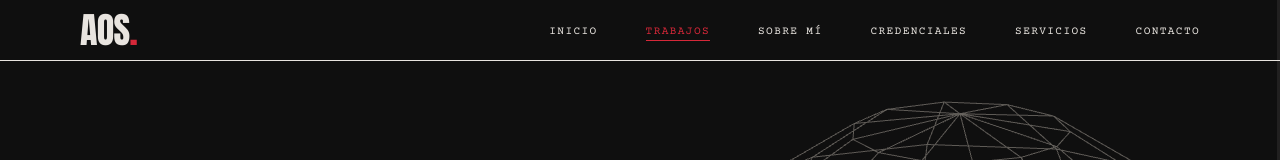
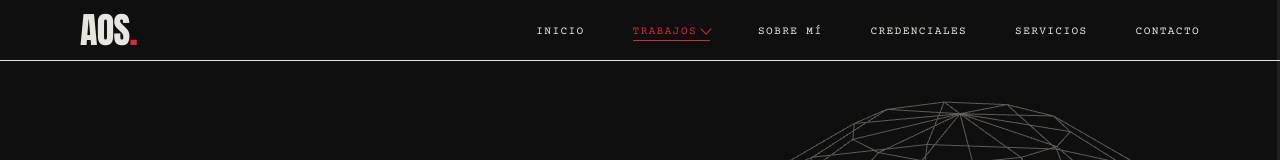
Before and after one commit to wachanito/aos-portfolio, a Next.js app: page / in a window 1280 px wide. Shown: the top 160 px of the page. Built offline with nearby package versions, Linux system fonts and the light colour scheme.

Commit message:
feat: agregar chevron indicador de dropdown en nav Trabajos

```diff
--- a/app/globals.css
+++ b/app/globals.css
@@ -121,6 +121,16 @@ img, video { display: block; max-width: 100%; }
   to   { opacity: 1; transform: translateX(0); }
 }
 .nav-item--drop { position: relative; }
+.nav-drop-caret {
+  display: inline-block; width: 8px; height: 8px; margin-left: 5px;
+  border-right: 1.5px solid currentColor; border-bottom: 1.5px solid currentColor;
+  transform: translateY(-2px) rotate(45deg);
+  transition: transform .22s ease;
+  vertical-align: middle;
+}
+.nav-item--drop.is-open .nav-drop-caret {
+  transform: translateY(2px) rotate(-135deg);
+}
 .nav-dropdown {
   position: absolute; top: 100%; left: 50%;
   padding-top: 14px;
--- a/components/Nav.tsx
+++ b/components/Nav.tsx
@@ -82,6 +82,7 @@ export default function Nav() {
                     data-glitch
                   >
                     {l.label}
+                    <span className="nav-drop-caret" aria-hidden="true" />
                   </a>
 
                   <div className="nav-dropdown" role="menu">
```
